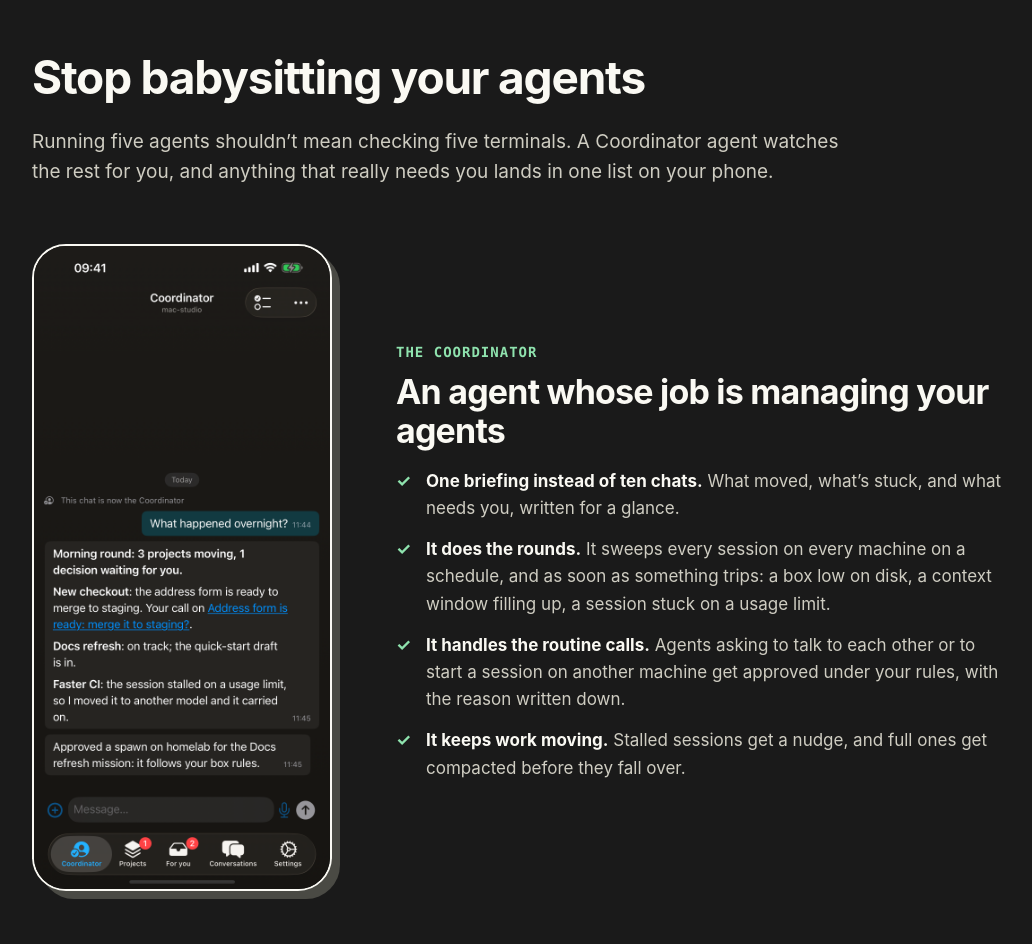
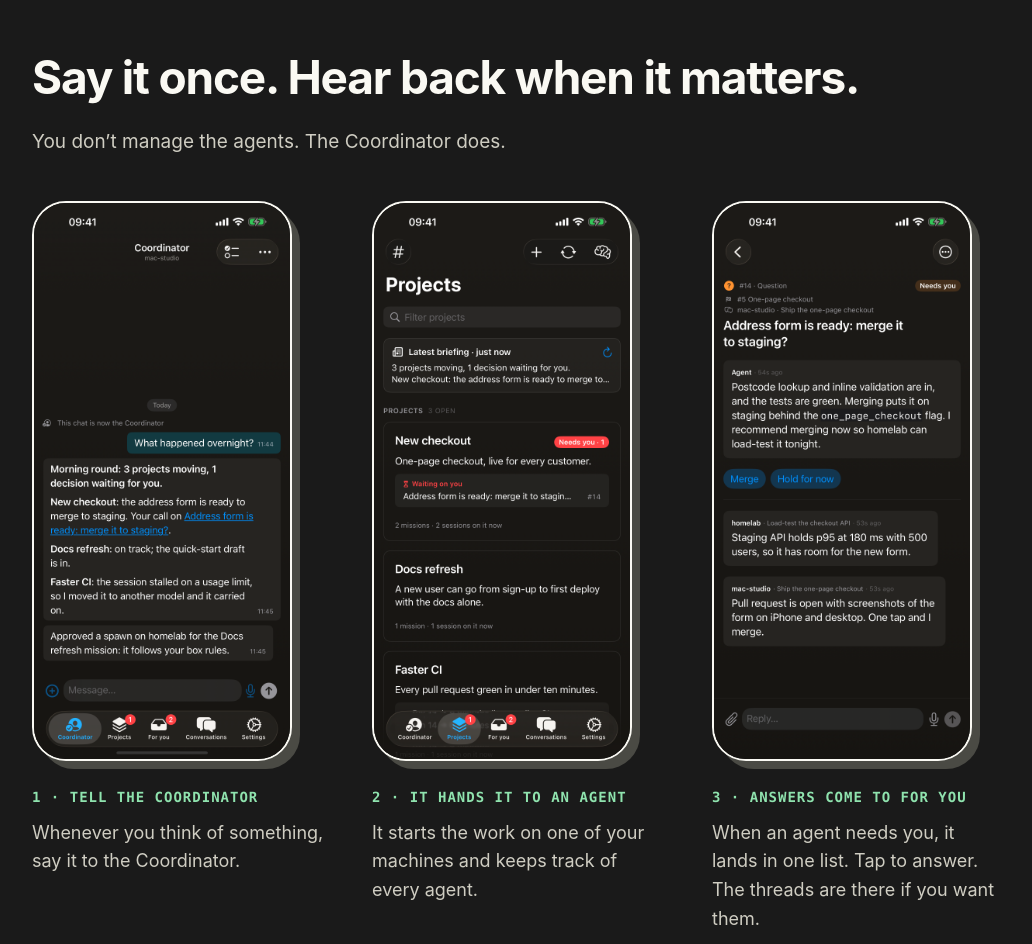
Before and after one commit to Matronhq/matron-site, a plain HTML site: page index.html in a window 1280 px wide. Shown: the part 920-1864 px from the top of the page, without its empty margins (122-1154 px from the left). Drawn offline with Linux system fonts and the light colour scheme.

Commit message:
Tell the Coordinator workflow in three steps, trim the card copy
Co-Authored-By: Claude Opus 5.5 <noreply@anthropic.com>

```diff
--- a/index.html
+++ b/index.html
@@ -7,7 +7,7 @@
 <meta name="description" content="Matron is an open-source remote control for Claude Code. Chat with the agents on your own machines from native iPhone, Mac and Android apps, synced through a small server you host. Codex works too, and dev-boxer can build you an agent box from a fresh VPS in one command.">
 <link rel="icon" type="image/png" sizes="32x32" href="/assets/favicon-32.png">
 <link rel="apple-touch-icon" href="/assets/apple-touch-icon.png">
-<link rel="stylesheet" href="/style.css?v=5">
+<link rel="stylesheet" href="/style.css?v=6">
 <meta property="og:title" content="Matron — the open-source remote control for Claude Code, on iPhone, Mac and Android">
 <meta property="og:description" content="The open-source remote control for Claude Code. Chat with the agents on your own machines from native iPhone, Mac and Android apps, self-hosted, on the subscription you already pay for.">
 <meta property="og:image" content="https://matron.chat/assets/og-image.png">
@@ -60,42 +60,35 @@
 
   <section id="coordinator" class="spot">
     <div class="wrap">
-      <h2>Stop babysitting your agents</h2>
-      <p class="section-lede">Running five agents shouldn&rsquo;t mean checking five terminals. A Coordinator agent watches the rest for you, and anything that really needs you lands in one list on your phone.</p>
+      <h2>Say it once. Hear back when it matters.</h2>
+      <p class="section-lede">You don&rsquo;t manage the agents. The Coordinator does.</p>
 
-      <div class="spotlight">
+      <ol class="flow">
+        <li>
           <figure class="shot">
             <img src="/assets/screens/fleet-coordinator-ios-dark-2x.png" width="660" height="1434"
-               alt="Matron on iPhone: the Coordinator chat. Asked &lsquo;What happened overnight?&rsquo;, it replies with a morning round of three projects, notes it moved a stalled session to another model, and reports a spawn it approved under your box rules">
+                 alt="The Coordinator chat in Matron on iPhone">
           </figure>
-        <div>
-          <span class="kicker">The Coordinator</span>
-          <h3>An agent whose job is managing your agents</h3>
-          <ul class="ticks">
-            <li><strong>One briefing instead of ten chats.</strong> What moved, what&rsquo;s stuck, and what needs you, written for a glance.</li>
-            <li><strong>It does the rounds.</strong> It sweeps every session on every machine on a schedule, and as soon as something trips: a box low on disk, a context window filling up, a session stuck on a usage limit.</li>
-            <li><strong>It handles the routine calls.</strong> Agents asking to talk to each other or to start a session on another machine get approved under your rules, with the reason written down.</li>
-            <li><strong>It keeps work moving.</strong> Stalled sessions get a nudge, and full ones get compacted before they fall over.</li>
-          </ul>
-        </div>
-      </div>
-
-      <div class="spotlight flip">
+          <span class="kicker">1 &middot; Tell the Coordinator</span>
+          <p>Whenever you think of something, say it to the Coordinator.</p>
+        </li>
+        <li>
+          <figure class="shot">
+            <img src="/assets/screens/fleet-projects-ios-dark-2x.png" width="660" height="1434"
+                 alt="Matron&rsquo;s Projects screen on iPhone: the latest briefing above three projects, one needing you">
+          </figure>
+          <span class="kicker">2 &middot; It hands it to an agent</span>
+          <p>It starts the work on one of your machines and keeps track of every agent.</p>
+        </li>
+        <li>
           <figure class="shot">
             <img src="/assets/screens/fleet-for-you-ios-dark-2x.png" width="660" height="1434"
-               alt="A question in Matron&rsquo;s For you list on iPhone: &lsquo;Address form is ready: merge it to staging?&rsquo; with Merge and Hold for now buttons, and replies from agents on two machines">
+                 alt="A question in Matron&rsquo;s For you list on iPhone: &lsquo;Address form is ready: merge it to staging?&rsquo; with Merge and Hold for now buttons">
           </figure>
-        <div>
-          <span class="kicker">For you</span>
-          <h3>Only what needs you, in one list</h3>
-          <ul class="ticks">
-            <li><strong>Every ask from every agent, in one place.</strong> Questions, decisions and approvals from all your machines, instead of scattered across chats you weren&rsquo;t watching.</li>
-            <li><strong>Answer with one tap.</strong> &ldquo;Merge&rdquo;, &ldquo;Hold for now&rdquo;: tap it from the queue at the coffee shop and the agent carries on.</li>
-            <li><strong>Nothing scrolls away.</strong> Each item keeps its own thread, with screenshots and the agent&rsquo;s follow-ups, until it&rsquo;s done.</li>
-            <li><strong>Read-only news stays quiet.</strong> Things you should know but don&rsquo;t need to decide come as notices you clear with one tap.</li>
-          </ul>
-        </div>
-      </div>
+          <span class="kicker">3 &middot; Answers come to For you</span>
+          <p>When an agent needs you, it lands in one list. Tap to answer. The threads are there if you want them.</p>
+        </li>
+      </ol>
     </div>
   </section>
 
@@ -207,17 +200,17 @@
   <section id="fleet" class="alt">
     <div class="wrap">
       <h2>Built for running many agents</h2>
-      <p class="section-lede">The Coordinator and For you sit on top of a shared tracker that every agent writes to.</p>
+      <p class="section-lede">Everything else that comes with it.</p>
       <div class="grid">
-        <div class="card"><span class="glyph">&#9873;</span><h3>Projects and missions</h3><p>Every piece of work is a mission with a live one-line status. Missions group into projects, so you can see the whole board at once.</p></div>
-        <div class="card"><span class="glyph">&#10148;</span><h3>Milestones you can jump back to</h3><p>Agents mark the moments that matter, such as a merged PR or a change of plan. Each one opens the conversation at that exact point.</p></div>
-        <div class="card"><span class="glyph">&#9998;</span><h3>Tell your agents once</h3><p>Standing rules saved as memories, for every session, the Coordinator or one repo. Every agent starts with them.</p></div>
-        <div class="card"><span class="glyph">&#9200;</span><h3>Routines</h3><p>Schedule the Coordinator&rsquo;s rounds, or trigger them when something needs a look. Pause one, or run it now, from the app.</p></div>
-        <div class="card"><span class="glyph">&#8644;</span><h3>Hand work between sessions</h3><p>An agent can pass a tracker item to another session, or ask to start a new session on another machine. You approve it, or let the Coordinator do it.</p></div>
-        <div class="card"><span class="glyph">&#8984;</span><h3>Search Everything on the Mac</h3><p>Press &#8984;K for one search across conversations, tracker items, missions, projects and messages.</p></div>
-        <div class="card"><span class="glyph">&#128197;</span><h3>Reminders that keep</h3><p>Agents can set themselves a reminder for later. It survives restarts and comes back as a new turn, hours or days later.</p></div>
-        <div class="card"><span class="glyph">&#128196;</span><h3>Reports as web pages</h3><p>An agent can hand you an HTML report as a private link that opens in your browser, not as a file to download.</p></div>
-        <div class="card"><span class="glyph">&#128274;</span><h3>App lock</h3><p>Keep Matron behind Face ID or Touch ID on iPhone, Touch ID on the Mac, or your fingerprint on Android.</p></div>
+        <div class="card"><span class="glyph">&#9873;</span><h3>Projects and missions</h3><p>Every job has a live one-line status. See the whole board at once.</p></div>
+        <div class="card"><span class="glyph">&#10148;</span><h3>Milestones</h3><p>Each one opens the conversation at that exact point.</p></div>
+        <div class="card"><span class="glyph">&#9998;</span><h3>Tell your agents once</h3><p>Standing rules every agent starts with.</p></div>
+        <div class="card"><span class="glyph">&#9200;</span><h3>Routines</h3><p>The Coordinator does its rounds on a schedule, or when something trips.</p></div>
+        <div class="card"><span class="glyph">&#8644;</span><h3>Hand work between sessions</h3><p>Agents pass work to each other, with you or the Coordinator approving.</p></div>
+        <div class="card"><span class="glyph">&#8984;</span><h3>Search Everything on the Mac</h3><p>&#8984;K finds any conversation, item or project.</p></div>
+        <div class="card"><span class="glyph">&#128197;</span><h3>Reminders that keep</h3><p>Agents pick work back up hours or days later, even after a restart.</p></div>
+        <div class="card"><span class="glyph">&#128196;</span><h3>Reports as web pages</h3><p>Reports open as private links in your browser.</p></div>
+        <div class="card"><span class="glyph">&#128274;</span><h3>App lock</h3><p>Face ID, Touch ID or your fingerprint.</p></div>
       </div>
     </div>
   </section>
--- a/style.css
+++ b/style.css
@@ -268,26 +268,13 @@ section.spot .section-lede { color: #cfcdc2; font-size: 19px; }
 section.spot a { color: #8fb4ff; }
 section.spot .shot img { border-color: var(--cream); box-shadow: 8px 8px 0 #4a4a44; border-radius: 34px; background: #111; }
 
-.spotlight {
-  display: grid;
-  grid-template-columns: minmax(0, 300px) 1fr;
-  gap: 64px;
-  align-items: center;
-  margin-top: 56px;
-}
-.spotlight.flip { grid-template-columns: 1fr minmax(0, 300px); }
-.spotlight.flip .shot { order: 2; }
-.spotlight h3 { font-size: clamp(26px, 3.2vw, 34px); letter-spacing: -0.8px; line-height: 1.15; margin: 6px 0 18px; }
+.flow { list-style: none; margin: 44px 0 0; padding: 0; display: grid; grid-template-columns: repeat(3, 1fr); gap: 48px; }
+.flow .shot { max-width: 260px; margin: 0 0 22px; }
+.flow p { color: #cfcdc2; font-size: 18px; margin: 8px 0 0; max-width: 300px; }
 .kicker { font-family: var(--mono); font-size: 14px; font-weight: 700; text-transform: uppercase; letter-spacing: 1px; color: #8fe3ae; }
-ul.ticks { list-style: none; margin: 0; padding: 0; }
-ul.ticks li { position: relative; padding-left: 30px; margin: 0 0 14px; color: #cfcdc2; font-size: 17px; }
-ul.ticks li strong { color: var(--cream); }
-ul.ticks li::before { content: "\2713"; position: absolute; left: 0; top: 0; font-weight: 700; color: #8fe3ae; }
 
 @media (max-width: 820px) {
-  .spotlight, .spotlight.flip { grid-template-columns: 1fr; gap: 28px; }
-  .spotlight.flip .shot { order: 0; }
-  .spotlight .shot { max-width: 260px; margin: 0 auto; }
+  .flow { grid-template-columns: 1fr; gap: 56px; max-width: 320px; margin-left: auto; margin-right: auto; }
 }
 
 /* how it works */
```
Also changed, not shown: 404.html (+1 -1 lines), dev-boxer/index.html (+1 -1 lines), privacy/index.html (+1 -1 lines), support/index.html (+1 -1 lines), assets/screens/fleet-projects-ios-dark-2x.png (added). Lines whose indentation alone changed are shown as unchanged.
